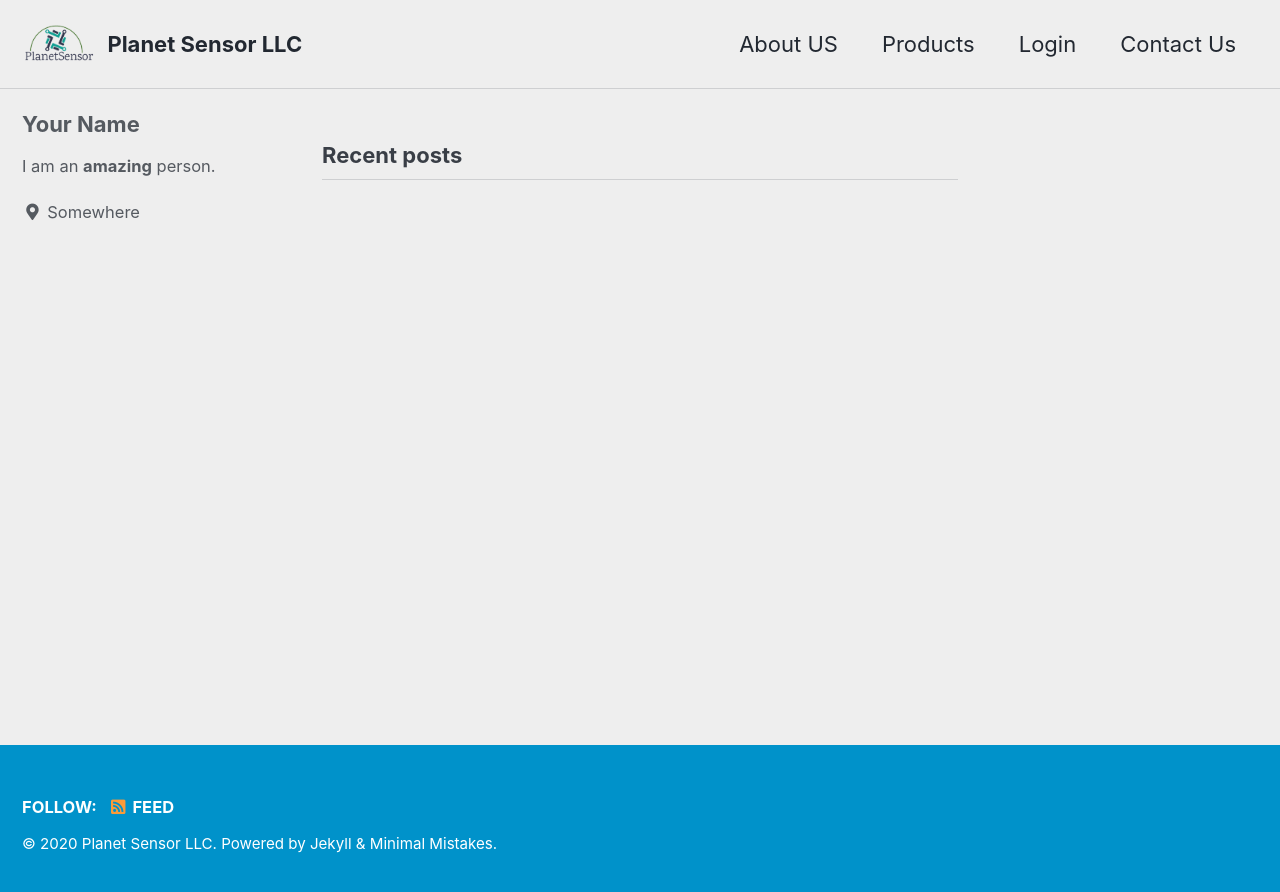
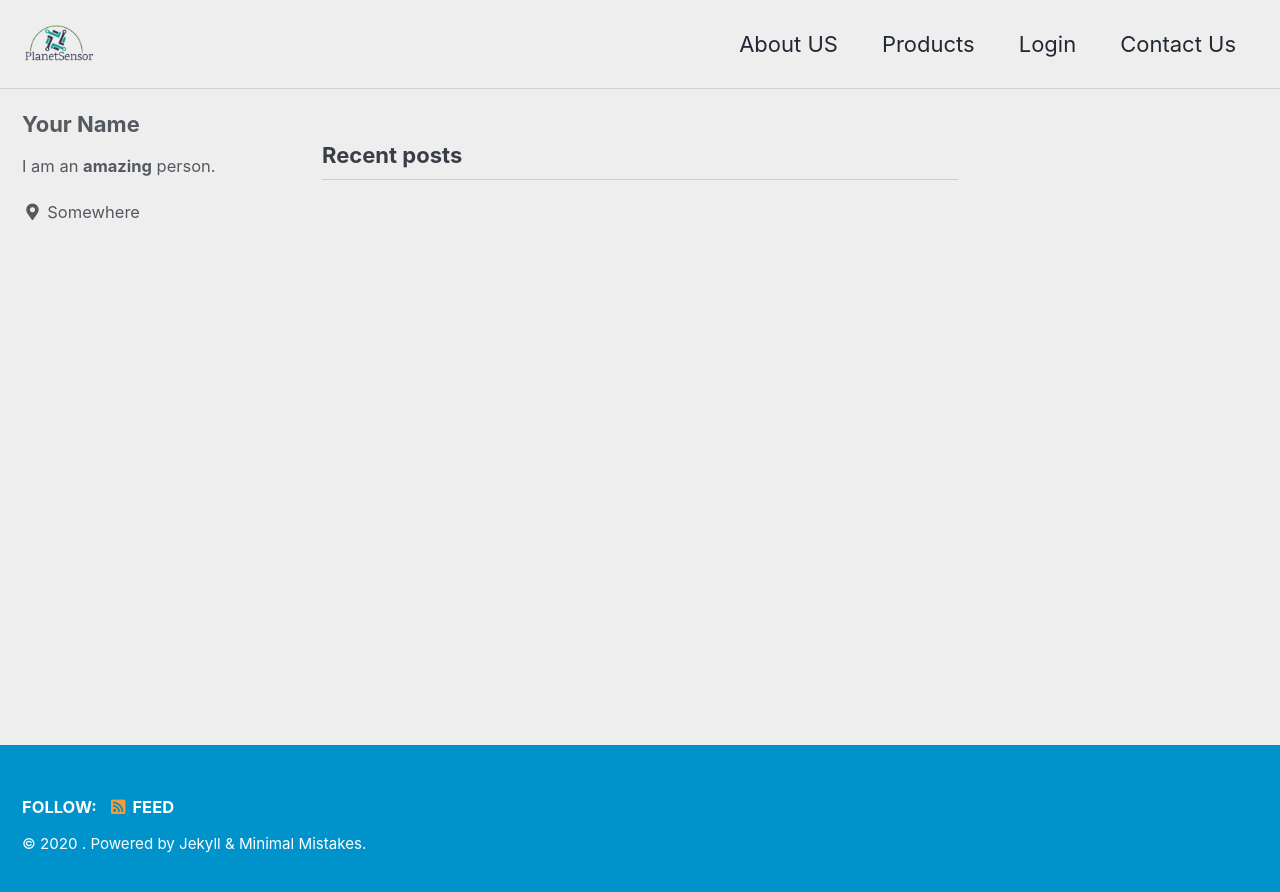
Before and after one commit to PlanetSensor/PlanetSensor.github.io, a Jekyll site: the page built from index.html, in a window 1280 px wide. Shown: the top 892 px of the page. Built offline with Jekyll 4.4.1, drawn with Linux system fonts in a browser that asks for light colours; cached includes are drawn as plain includes; the list of posts is cut into pages by our own code.

Commit message:
Update _config.yml

```diff
--- a/_config.yml
+++ b/_config.yml
@@ -19,7 +19,7 @@ minimal_mistakes_skin    : "air" # "aqua", "contrast", "dark", "dirt", "neon", "
 # Site Settings
 locale                   : "en-US"
 layout                   : splash
-title                    : "Planet Sensor LLC"
+#title                    : "Planet Sensor LLC"
 title_separator          : "-"
 subtitle                 : # site tagline that appears below site title in masthead
 name                     : #"Your Name"
```
